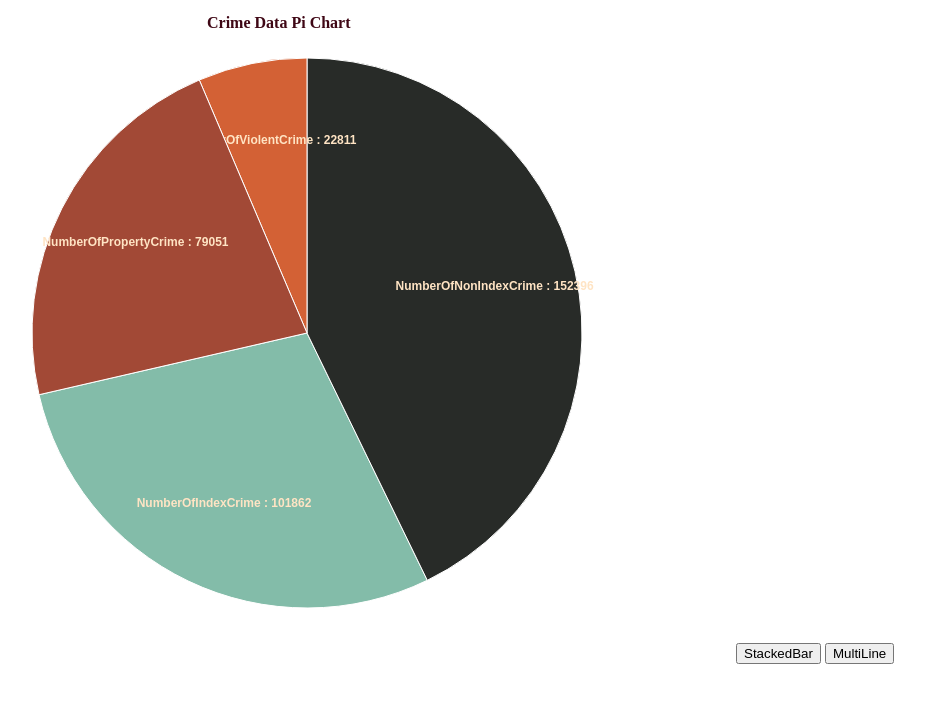
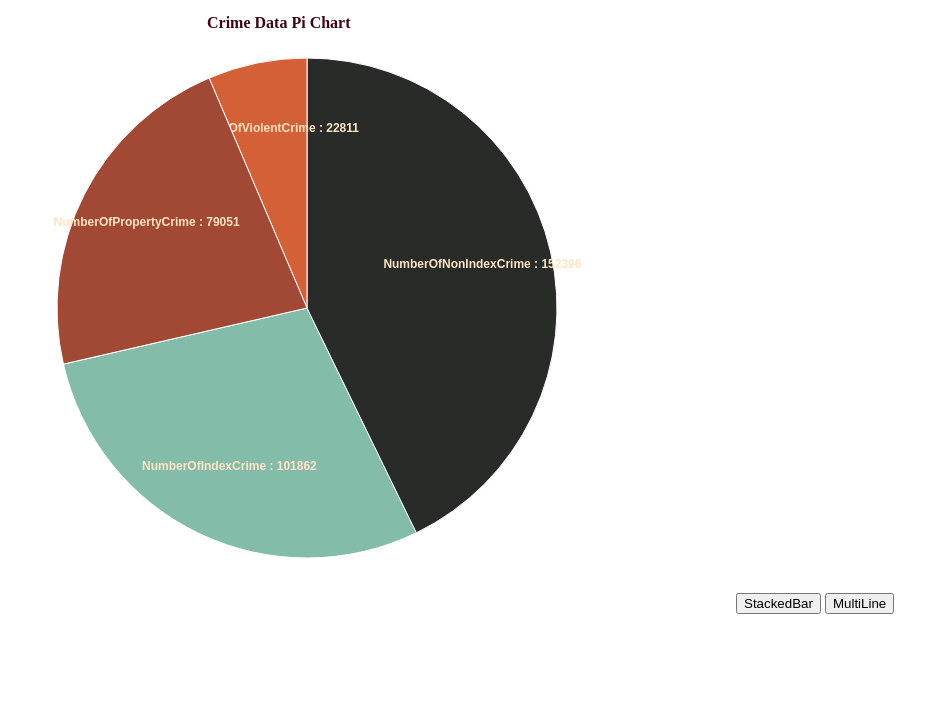
Before and after one commit to navneetlal/chicago-crime, a website: page grouping.html in a window 1280 px wide. Shown: the whole page, without its empty margins (326-1251 px from the left). Drawn offline with nearby package versions, Linux system fonts and the light colour scheme.

Commit message:
Final Commit

```diff
--- a/grouping.html
+++ b/grouping.html
@@ -26,7 +26,7 @@
 </head>
 
 <body>
-  <svg width="1050" height="650" />
+  <svg width="1050" height="600" />
   <script>
     const svg = d3.select('svg');
 
```
